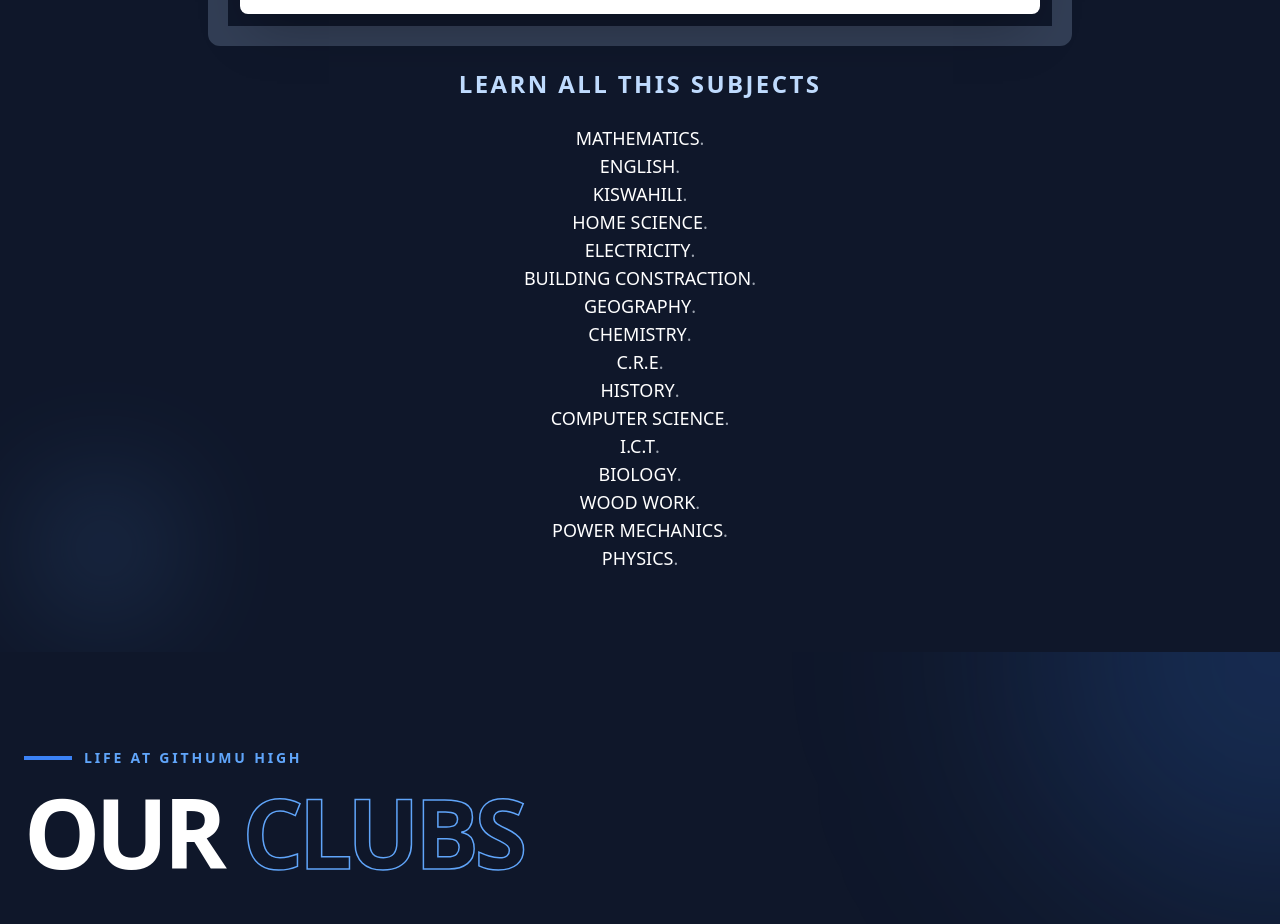
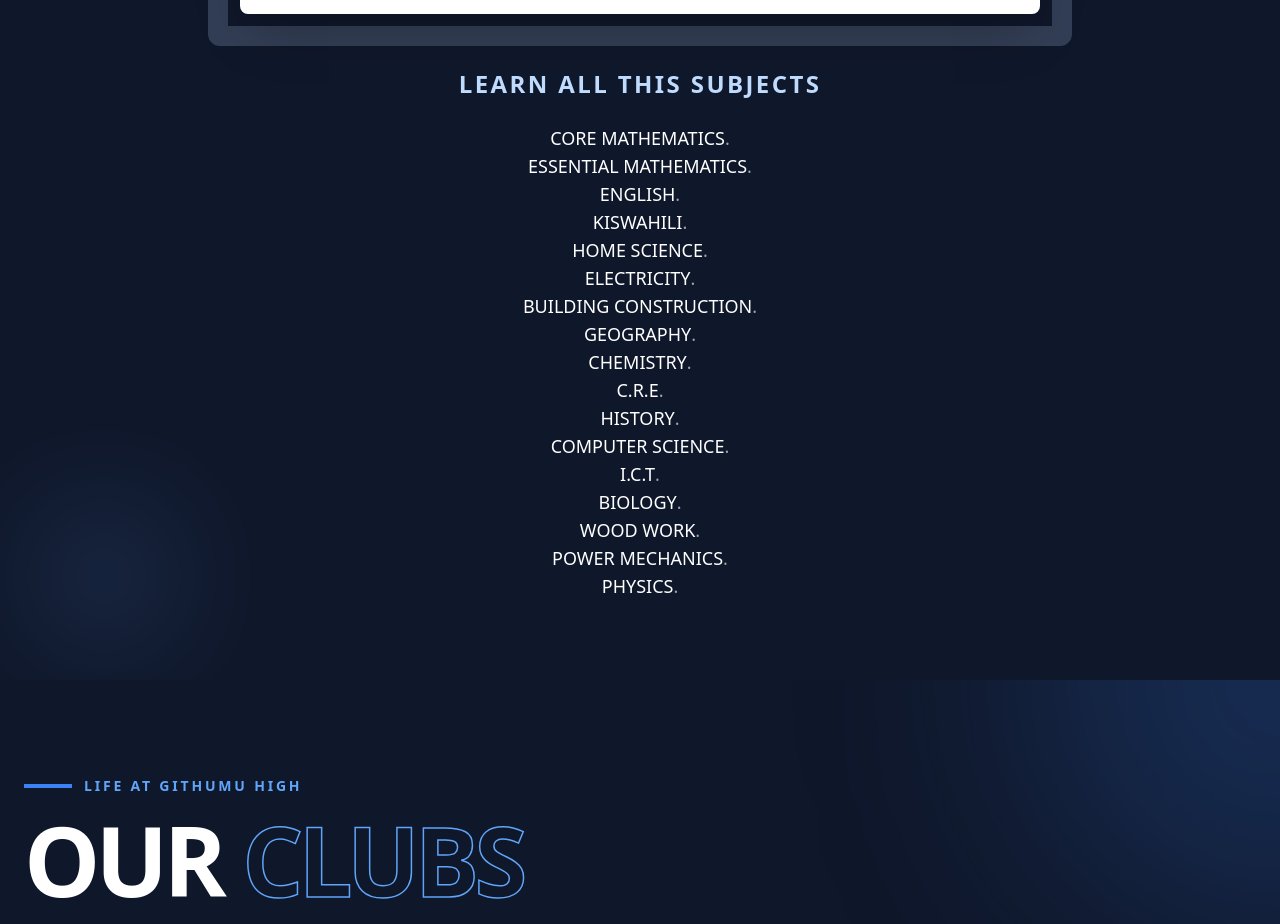
Before and after one commit to kedevelopr/senior-kevin-2026, a plain HTML site: page about us.html in a window 1280 px wide. Shown: the part 3946-4870 px from the top of the page. Drawn offline with nearby package versions, Linux system fonts and the light colour scheme.

Commit message:
update learn all this subjects

```diff
--- a/about us.html
+++ b/about us.html
@@ -382,13 +382,14 @@
         Learn all this subjects
       </h3>
       <p class="max-w-2xl mx-auto text-gray-400 text-lg">
-        <span class="text-white font-medium">MATHEMATICS</span>.<BR>
+        <span class="text-white font-medium"> CORE MATHEMATICS</span>.<BR>
+          <span class="text-white font-medium"> ESSENTIAL MATHEMATICS</span>.<BR>
         <span class="text-white font-medium">ENGLISH</span>.
         <BR>
           <span class="text-white font-medium">KISWAHILI</span>.<br>
           <span class="text-white font-medium">HOME SCIENCE</span>.<br>
           <span class="text-white font-medium">ELECTRICITY</span>.<br>
-          <span class="text-white font-medium">BUILDING CONSTRACTION</span>.<br>
+          <span class="text-white font-medium">BUILDING CONSTRUCTION</span>.<br>
           <span class="text-white font-medium">GEOGRAPHY</span>.<br>
 
         <span class="text-white font-medium">CHEMISTRY</span>.
```
